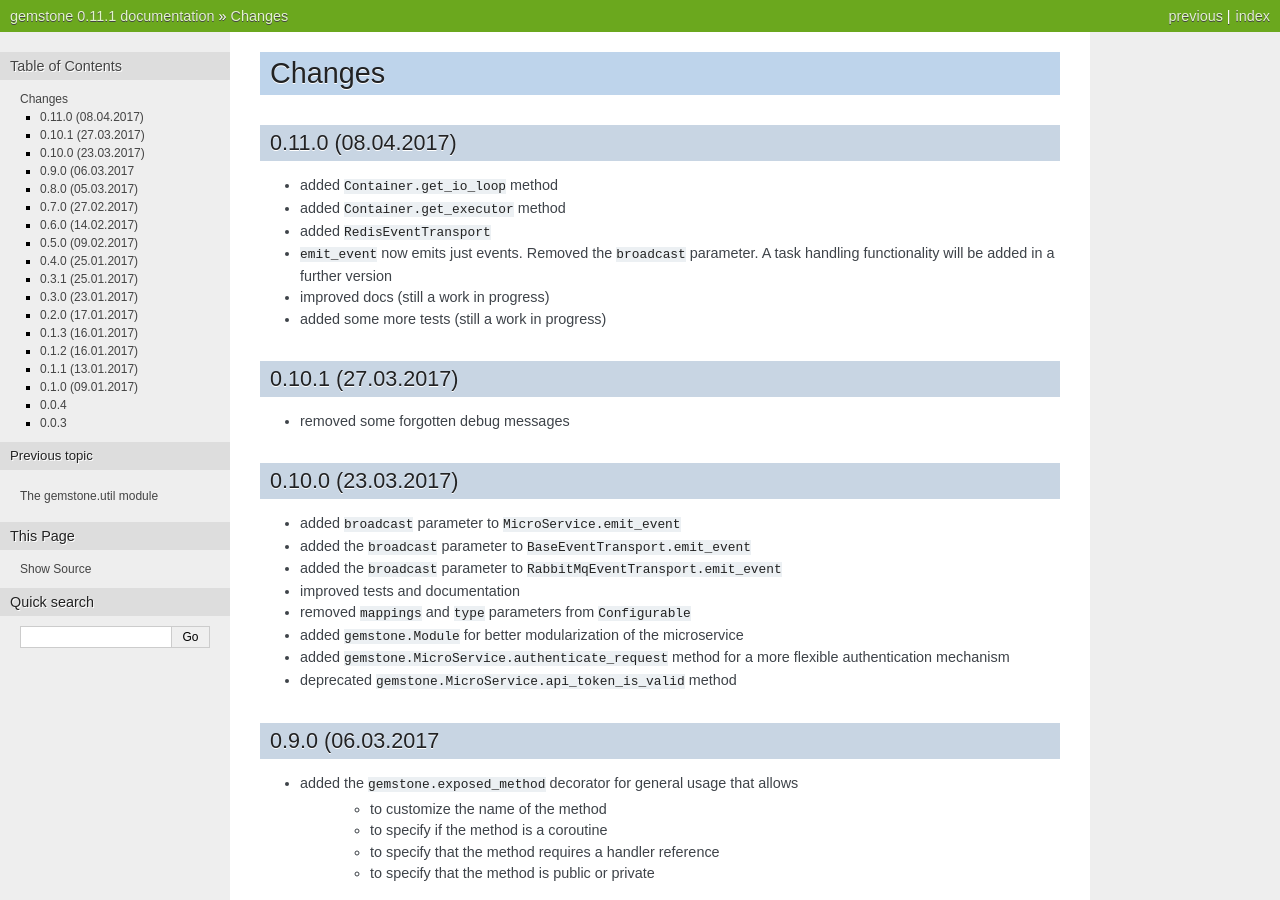
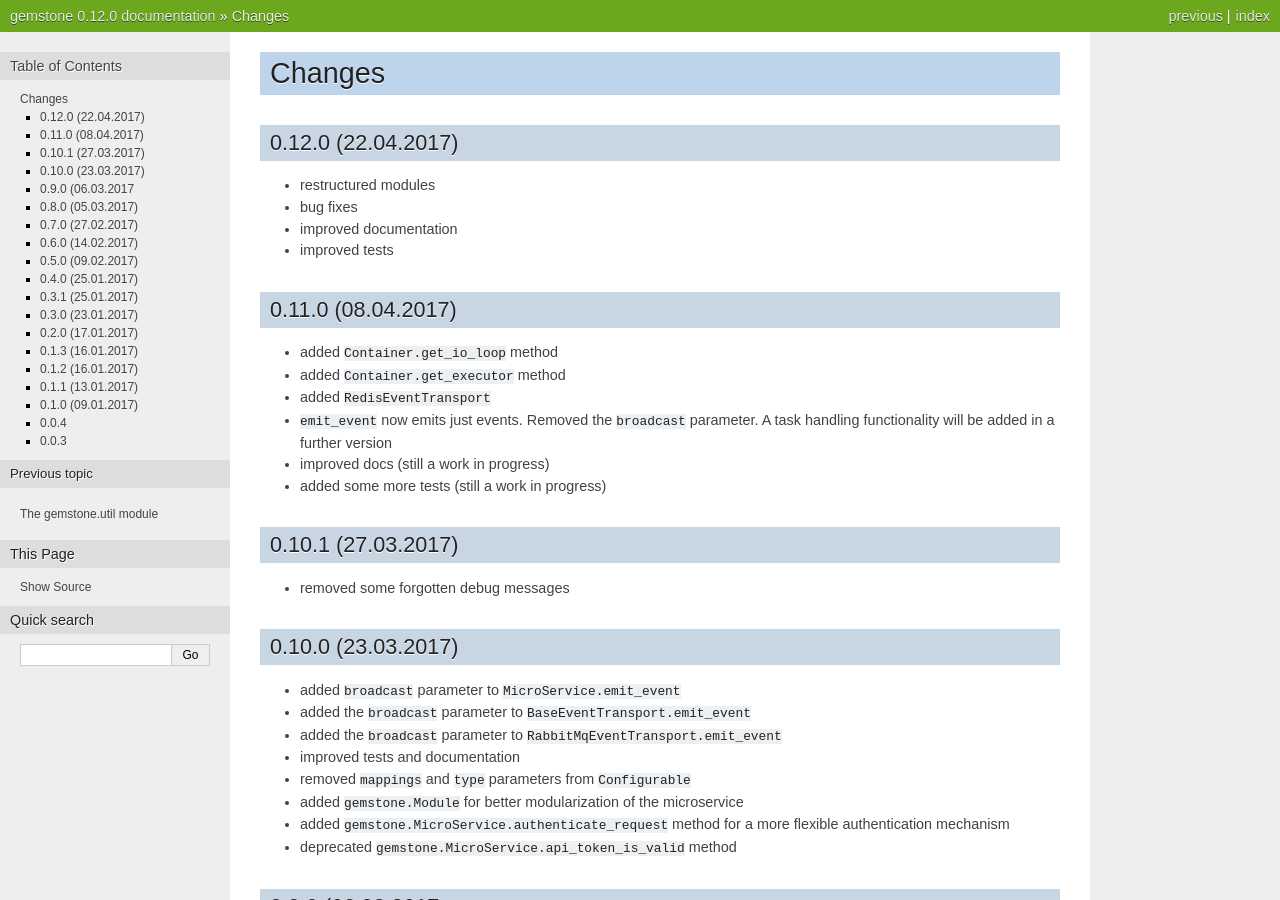
Before and after one commit to vladcalin/gemstone, a Sphinx documentation site: the page built from docs/changes.rst, in a window 1280 px wide and 900 px high. Built offline with Sphinx 7.4.7, drawn with Linux system fonts in a browser that asks for light colours; some of the changed text lies outside the part shown.

Commit message:
updated to 0.12

```diff
--- a/docs/changes.rst
+++ b/docs/changes.rst
@@ -1,6 +1,13 @@
 Changes
 =======
 
+0.12.0 (22.04.2017)
+~~~~~~~~~~~~~~~~~~~
+
+- restructured modules
+- bug fixes
+- improved documentation
+- improved tests
 
 0.11.0 (08.04.2017)
 ~~~~~~~~~~~~~~~~~~~
--- a/gemstone/__init__.py
+++ b/gemstone/__init__.py
@@ -5,4 +5,4 @@ Build microservices with Python
 __author__ = "Vlad Calin"
 __email__ = "vlad.s.calin@gmail.com"
 
-__version__ = "0.11.1"
+__version__ = "0.12.0"
```
